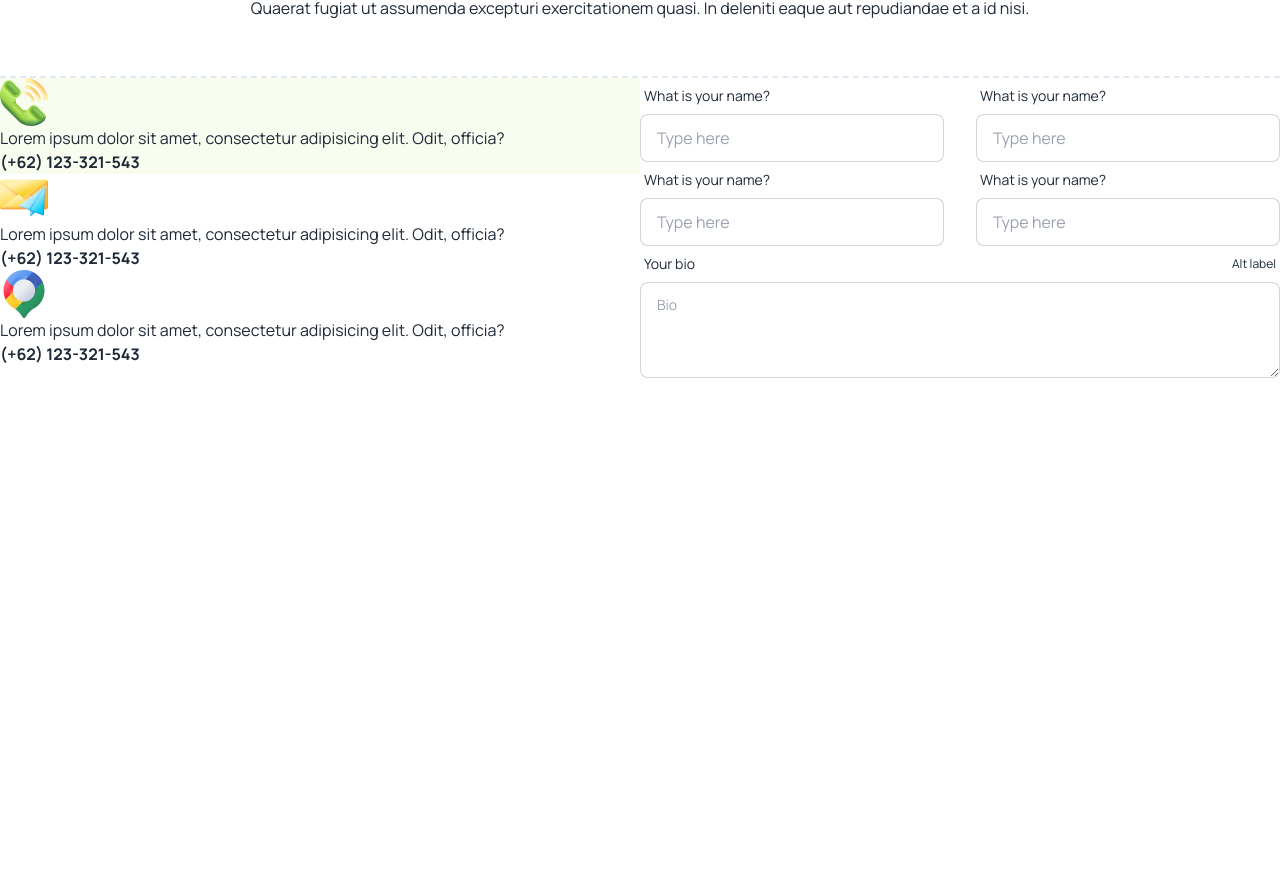
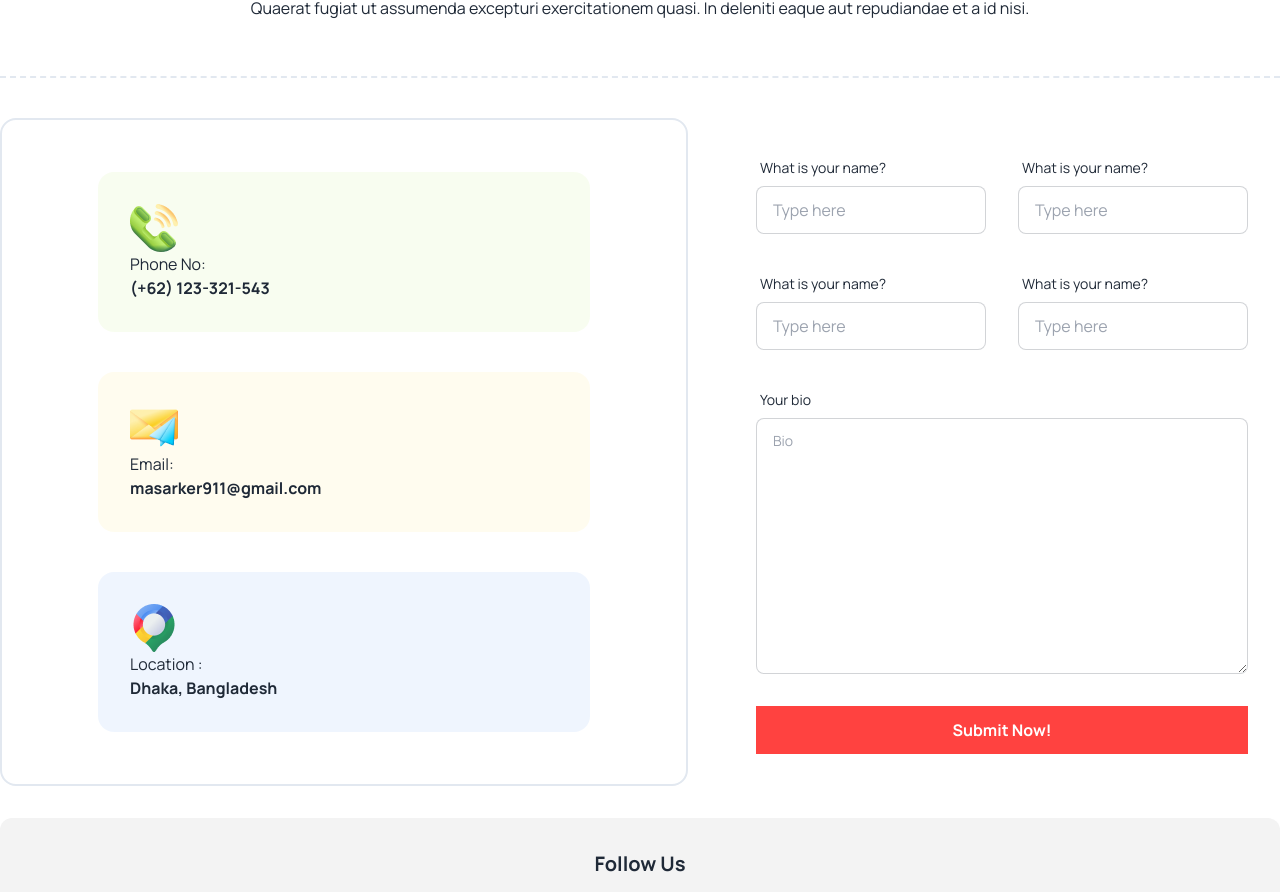
Before and after one commit to masarkerdev/responsive-hockeys-landign-page, a plain HTML site: page index.html in a window 1280 px wide. Shown: the part 5336-6228 px from the top of the page. Before the commit the page ends 5714 px from the top, so only its background shows below. Drawn offline with nearby package versions, Linux system fonts and the light colour scheme.

Commit message:
done the contact us and FAQ section and make it responsive

```diff
--- a/index.html
+++ b/index.html
@@ -19,7 +19,7 @@
   </style>
 </head>
 
-<body class="font">
+<body class="font lg:p-0 p-4">
   <header>
     <!-- nav bar started here -->
     <div class="navbar bg-base-100 container mx-auto">
@@ -107,7 +107,8 @@
     <div class="relative">
       <div class="bg-gray-950 text-white absolute lg:bottom-20 lg:right-20 lg:w-1/3 px-4 py-5 lg:p-8 rounded-2xl">
         <h3 class="text-white lg:text-2xl text-xl text-center lg:text-left">Meet all the heroes from the field</h3>
-        <p class="text-base text-stone-300 mt-3 text-center lg:text-left">Lorem ipsum dolor sit amet consectetur adipisicing elit. Impedit at, labore mollitia sunt reiciendis hic
+        <p class="text-base text-stone-300 mt-3 text-center lg:text-left">Lorem ipsum dolor sit amet consectetur
+          adipisicing elit. Impedit at, labore mollitia sunt reiciendis hic
           minus, id obcaecati voluptatem quo accusantium repudiandae earum harum atque enim. Optio temporibus odio
           labore?</p>
 
@@ -123,8 +124,9 @@
       <div class="text-center">
         <!-- dash line start here -->
         <div class="border-dashed border-y-2 border-slate-200">
-          <h1 class="text-5xl font-bold mt-8">Hello there</h1>
-          <p class="py-6 mb-8">Provident cupiditate voluptatem et <br> Quaerat fugiat ut assumenda excepturi exercitationem
+          <h1 class="lg:text-5xl text-3xl font-bold mt-8">Hello there</h1>
+          <p class="py-6 mb-8">Provident cupiditate voluptatem et <br> Quaerat fugiat ut assumenda excepturi
+            exercitationem
             quasi. In deleniti eaque aut repudiandae et a id nisi.</p>
         </div>
       </div>
@@ -137,7 +139,7 @@
         </div>
         <div class="text-center">
           <div class="radial-progress" style="--value:95;" role="progressbar">95%</div>
-          <h4 class="mt-3 text-xl font-bold" >Experienced Coach</h4>
+          <h4 class="mt-3 text-xl font-bold">Experienced Coach</h4>
           <p>this is paragraoh</p>
         </div>
         <div class="text-center">
@@ -159,13 +161,14 @@
         <div class="text-center ">
           <div class="border-dashed border-y-2 border-slate-200">
             <h1 class="lg:text-5xl text-3xl font-bold mt-8">Program Sections</h1>
-            <p class="py-6 mb-8">Provident cupiditate voluptatem et in. Quaerat fugiat ut assumenda excepturi exercitationem
+            <p class="py-6 mb-8">Provident cupiditate voluptatem et in. Quaerat fugiat ut assumenda excepturi
+              exercitationem
               quasi. In deleniti eaque aut repudiandae et a id nisi.</p>
           </div>
         </div>
         <!-- dash line end here -->
 
-        <div class="lg:flex lg:gap-7 mt-12" >
+        <div class="lg:flex lg:gap-7 mt-12">
           <!-- This is First Box -->
           <div class="bg-cover bg-center flex-1 lg:h-96 rounded-2xl" style="background-image:url(./images/2.png)">
             <div
@@ -185,7 +188,8 @@
             </div>
           </div>
           <!-- this is Second box -->
-           <div class="bg-cover bg-center flex-1 lg:h-96 rounded-2xl lg:mt-0 mt-6" style="background-image:url(./images/2.png)">
+          <div class="bg-cover bg-center flex-1 lg:h-96 rounded-2xl lg:mt-0 mt-6"
+            style="background-image:url(./images/2.png)">
             <div
               class="bg-black-600/30 backdrop-brightness-75 text-left p-8 lg:pl-20 lg:pr-3 h-full rounded-2xl gap-y-5  flex justify-center flex-col">
               <h1 class="text-3xl text-white">
@@ -206,7 +210,8 @@
         <!-- third Box start here -->
 
         <div class="bg-cover bg-center h-96 mt-8 rounded-2xl" style="background-image:url(./images/4.png)">
-          <div class="bg-black-600/30 backdrop-brightness-75 text-left p-8 lg:pl-20 lg:pr-3 h-full rounded-2xl gap-y-5  flex justify-center flex-col">
+          <div
+            class="bg-black-600/30 backdrop-brightness-75 text-left p-8 lg:pl-20 lg:pr-3 h-full rounded-2xl gap-y-5  flex justify-center flex-col">
             <h1 class="text-3xl text-white">
               Professional Program
             </h1>
@@ -227,15 +232,17 @@
         <div class="text-center">
           <!-- dash line start here -->
           <div class="border-dashed border-y-2 border-slate-200">
-          <h1 class="text-5xl font-bold mt-8">Our New Products</h1>
-          <p class="py-6 mb-8">Provident cupiditate voluptatem et <br> Quaerat fugiat ut assumenda excepturi exercitationem
+            <h1 class="lg:text-5xl text-3xl font-bold mt-8">Our New Products</h1>
+            <p class="py-6 mb-8">Provident cupiditate voluptatem et <br> Quaerat fugiat ut assumenda excepturi
+              exercitationem
               quasi. In deleniti eaque aut repudiandae et a id nisi.</p>
           </div>
         </div>
         <!-- Product List start here -->
         <div class="lg:flex lg:gap-4 mt-12  ">
           <!-- first Product -->
-        <div class="lg:flex lg:items-center border-solid border-2 border-slate-200 lg:px-8 px-3     lg:py-8 py-3 rounded-2xl mb-5 lg:mb-0">
+          <div
+            class="lg:flex lg:items-center border-solid border-2 border-slate-200 lg:px-8 px-3     lg:py-8 py-3 rounded-2xl mb-5 lg:mb-0">
             <div class="lg:w-2/3 w-full">
               <img src="./images/5.png" alt="" class=" w-full h-96 lg:h-auto lg:w-auto mb-4">
             </div>
@@ -247,7 +254,8 @@
                 <li class="list-none"><i class="fa-regular fa-heart"></i>&nbsp;&nbsp;200</li>
               </div>
               <h4 class="text-black font-bold text-xl">World Cup Flags Football</h4>
-                  <p>Lorem ipsum dolor sit amet consectetur adipisicing elit. Eaque doloremque dicta sit magni nisi consequuntur reprehenderit adipisci tempora eligendi doloribus!</p>
+              <p>Lorem ipsum dolor sit amet consectetur adipisicing elit. Eaque doloremque dicta sit magni nisi
+                consequuntur reprehenderit adipisci tempora eligendi doloribus!</p>
               <!-- price div start here -->
               <div class="lg:flex gap-2">
                 <h3 class=" text-orange-500 font-bold text-xl">Price - $22.00</h3>
@@ -257,7 +265,8 @@
           </div>
           <!-- second product -->
 
-          <div class="lg:flex lg:items-center border-solid border-2 border-slate-200 lg:px-8 px-3 lg:py-8 py-3 rounded-2xl">
+          <div
+            class="lg:flex lg:items-center border-solid border-2 border-slate-200 lg:px-8 px-3 lg:py-8 py-3 rounded-2xl">
             <div class="lg:w-2/3 w-full">
               <img src="./images/6.png" alt="" class=" w-full h-96 lg:h-auto lg:w-auto mb-4">
             </div>
@@ -269,7 +278,8 @@
                 <li class="list-none"><i class="fa-regular fa-heart"></i>&nbsp;&nbsp;200</li>
               </div>
               <h4 class="text-black font-bold text-xl">World Cup Flags Football</h4>
-                  <p>Lorem ipsum dolor sit amet consectetur adipisicing elit. Eaque doloremque dicta sit magni nisi consequuntur reprehenderit adipisci tempora eligendi doloribus!</p>
+              <p>Lorem ipsum dolor sit amet consectetur adipisicing elit. Eaque doloremque dicta sit magni nisi
+                consequuntur reprehenderit adipisci tempora eligendi doloribus!</p>
               <!-- price div start here -->
               <div class="lg:flex gap-2">
                 <h3 class=" text-orange-500 font-bold text-xl">Price - $22.00</h3>
@@ -285,7 +295,8 @@
         <!-- Prdocut second row here -->
         <div class="lg:flex lg:gap-4 mt-4  ">
           <!-- first Product -->
-  <div class="lg:flex lg:items-center border-solid border-2 border-slate-200 lg:px-8 px-3     lg:py-8 py-3 rounded-2xl mb-5 lg:mb-0">
+          <div
+            class="lg:flex lg:items-center border-solid border-2 border-slate-200 lg:px-8 px-3     lg:py-8 py-3 rounded-2xl mb-5 lg:mb-0">
             <div class="lg:w-2/3 w-full">
               <img src="./images/7.png" alt="" class=" w-full h-96 lg:h-auto lg:w-auto mb-4">
             </div>
@@ -297,7 +308,8 @@
                 <li class="list-none"><i class="fa-regular fa-heart"></i>&nbsp;&nbsp;200</li>
               </div>
               <h4 class="text-black font-bold text-xl">World Cup Flags Football</h4>
-            <p>Lorem ipsum dolor sit amet consectetur adipisicing elit. Eaque doloremque dicta sit magni nisi consequuntur reprehenderit adipisci tempora eligendi doloribus!</p>
+              <p>Lorem ipsum dolor sit amet consectetur adipisicing elit. Eaque doloremque dicta sit magni nisi
+                consequuntur reprehenderit adipisci tempora eligendi doloribus!</p>
               <!-- price div start here -->
               <div class="lg:flex gap-2">
                 <h3 class=" text-orange-500 font-bold text-xl">Price - $22.00</h3>
@@ -307,7 +319,8 @@
           </div>
           <!-- second product -->
 
-    <div class="lg:flex lg:items-center border-solid border-2 border-slate-200 lg:px-8 px-3 lg:py-8 py-3 rounded-2xl">
+          <div
+            class="lg:flex lg:items-center border-solid border-2 border-slate-200 lg:px-8 px-3 lg:py-8 py-3 rounded-2xl">
             <div class="lg:w-2/3 w-full">
               <img src="./images/8.png" alt="" class=" w-full h-96 lg:h-auto lg:w-auto mb-4">
             </div>
@@ -319,7 +332,8 @@
                 <li class="list-none"><i class="fa-regular fa-heart"></i>&nbsp;&nbsp;200</li>
               </div>
               <h4 class="text-black font-bold text-xl">World Cup Flags Football</h4>
-            <p>Lorem ipsum dolor sit amet consectetur adipisicing elit. Eaque doloremque dicta sit magni nisi consequuntur reprehenderit adipisci tempora eligendi doloribus!</p>
+              <p>Lorem ipsum dolor sit amet consectetur adipisicing elit. Eaque doloremque dicta sit magni nisi
+                consequuntur reprehenderit adipisci tempora eligendi doloribus!</p>
               <!-- price div start here -->
               <div class="lg:flex gap-2">
                 <h3 class=" text-orange-500 font-bold text-xl">Price - $22.00</h3>
@@ -332,7 +346,8 @@
         <!-- product thrid row -->
         <div class="lg:flex lg:gap-4 mt-4  ">
           <!-- first Product -->
-  <div class="lg:flex lg:items-center border-solid border-2 border-slate-200 lg:px-8 px-3     lg:py-8 py-3 rounded-2xl mb-5 lg:mb-0">
+          <div
+            class="lg:flex lg:items-center border-solid border-2 border-slate-200 lg:px-8 px-3     lg:py-8 py-3 rounded-2xl mb-5 lg:mb-0">
             <div class="lg:w-2/3 w-full">
               <img src="./images/9.png" alt="" class=" w-full h-96 lg:h-auto lg:w-auto mb-4">
             </div>
@@ -344,7 +359,8 @@
                 <li class="list-none"><i class="fa-regular fa-heart"></i>&nbsp;&nbsp;200</li>
               </div>
               <h4 class="text-black font-bold text-xl">World Cup Flags Football</h4>
-            <p>Lorem ipsum dolor sit amet consectetur adipisicing elit. Eaque doloremque dicta sit magni nisi consequuntur reprehenderit adipisci tempora eligendi doloribus!</p>
+              <p>Lorem ipsum dolor sit amet consectetur adipisicing elit. Eaque doloremque dicta sit magni nisi
+                consequuntur reprehenderit adipisci tempora eligendi doloribus!</p>
               <!-- price div start here -->
               <div class="lg:flex gap-2">
                 <h3 class=" text-orange-500 font-bold text-xl">Price - $22.00</h3>
@@ -354,7 +370,8 @@
           </div>
           <!-- second product -->
 
-    <div class="lg:flex lg:items-center border-solid border-2 border-slate-200 lg:px-8 px-3 lg:py-8 py-3 rounded-2xl">
+          <div
+            class="lg:flex lg:items-center border-solid border-2 border-slate-200 lg:px-8 px-3 lg:py-8 py-3 rounded-2xl">
             <div class="lg:w-2/3 w-full">
               <img src="./images/10.png" alt="" class=" w-full h-96 lg:h-auto lg:w-auto mb-4">
             </div>
@@ -366,7 +383,8 @@
                 <li class="list-none"><i class="fa-regular fa-heart"></i>&nbsp;&nbsp;200</li>
               </div>
               <h4 class="text-black font-bold text-xl">World Cup Flags Football</h4>
-            <p>Lorem ipsum dolor sit amet consectetur adipisicing elit. Eaque doloremque dicta sit magni nisi consequuntur reprehenderit adipisci tempora eligendi doloribus!</p>
+              <p>Lorem ipsum dolor sit amet consectetur adipisicing elit. Eaque doloremque dicta sit magni nisi
+                consequuntur reprehenderit adipisci tempora eligendi doloribus!</p>
               <!-- price div start here -->
               <div class="lg:flex gap-2">
                 <h3 class=" text-orange-500 font-bold text-xl">Price - $22.00</h3>
@@ -383,15 +401,17 @@
       <div class="mt-32">
         <div class="text-center">
           <div class="border-dashed border-y-2 border-slate-200">
-        <h1 class="text-5xl font-bold mt-8">Clients Question</h1>
-        <p class="py-6 mb-8">Provident cupiditate voluptatem et <br> Quaerat fugiat ut assumenda excepturi exercitationem
+            <h1 class="lg:text-5xl text-3xl font-bold mt-8">Clients Question</h1>
+            <p class="py-6 mb-8">Provident cupiditate voluptatem et <br> Quaerat fugiat ut assumenda excepturi
+              exercitationem
               quasi. In deleniti eaque aut repudiandae et a id nisi.</p>
           </div>
         </div>
       </div>
 
       <!-- faq questions div -->
-<div class="lg:flex gap-16 lg:items-center border-solid border-2 border-slate-200 lg:px-8 px-3 lg:py-8 py-3 rounded-2xl mb-5 lg:mb-0 mt-14">
+      <div
+        class="lg:flex gap-16 lg:items-center border-solid border-2 border-slate-200 lg:px-8 px-3 lg:py-8 py-3 rounded-2xl mb-5 lg:mb-0 mt-14">
         <!-- left side -->
         <div class="flex-1">
           <img src="./images/11.png" alt="" class="lg:w-full w-full">
@@ -464,77 +484,92 @@
       <div class="mt-32">
         <div class="text-center">
           <div class="border-dashed border-y-2 border-slate-200">
-        <h1 class="text-5xl font-bold mt-8">Get In touch</h1>
-        <p class="py-6 mb-8">Provident cupiditate voluptatem et <br> Quaerat fugiat ut assumenda excepturi exercitationem
+            <h1 class="lg:text-5xl text-3xl font-bold mt-8">Get In touch</h1>
+            <p class="py-6 mb-8">Provident cupiditate voluptatem et <br> Quaerat fugiat ut assumenda excepturi
+              exercitationem
               quasi. In deleniti eaque aut repudiandae et a id nisi.</p>
           </div>
         </div>
       </div>
       <!-- get in touch colomns start here -->
-  <div class="flex">
+      <div class="lg:flex mt-10 gap-9">
         <!-- left side  -->
-      <div class="lg:flex flex-col flex-1">
-          <div class="bg-[#BCED6D1A]">
+        <div
+          class="lg:flex flex-col flex-1 items-center justify-center space-y-10 lg:px-24 px-6 py-5 border-solid border-2 border-slate-200 rounded-2xl">
+          <div class="bg-[#BCED6D1A] p-8 rounded-2xl w-full">
             <img src="./images/Group 1171275317.png" alt="">
-            <p>Lorem ipsum dolor sit amet, consectetur adipisicing elit. Odit, officia?</p>
+            <p>Phone No:</p>
             <h4 class="font-bold">(+62) 123-321-543</h4>
           </div>
-          <div>
+          <div class="bg-[#FDDD5F1A] p-8 rounded-2xl w-full">
             <img src="./images/Group 1171275318.png" alt="">
-            <p>Lorem ipsum dolor sit amet, consectetur adipisicing elit. Odit, officia?</p>
-            <h4 class="font-bold">(+62) 123-321-543</h4>
+            <p>Email:</p>
+            <h4 class="font-bold">masarker911@gmail.com</h4>
           </div>
-          <div>
+          <div class="bg-[#629CF31A] p-8 rounded-2xl w-full">
             <img src="./images/Group 1171275321.png" alt="">
-            <p>Lorem ipsum dolor sit amet, consectetur adipisicing elit. Odit, officia?</p>
-            <h4 class="font-bold">(+62) 123-321-543</h4>
+            <p>Location :</p>
+            <h4 class="font-bold">Dhaka, Bangladesh</h4>
           </div>
         </div>
         <!-- CONTACT FORM START HERE -->
-      <div class="flex-1">
+
+        <div class="flex-1 lg:p-8 lg:space-y-8 space-y-4">
           <!-- NAME ROW -->
-        <div class="flex gap-x-8">
-          <label class="form-control w-full max-w-xs">
+          <div class="flex lg:gap-8 gap-3 mt-8 lg:mt-0">
+            <label class="form-control lg:w-1/2 ">
               <div class="label">
                 <span class="label-text">What is your name?</span>
               </div>
-            <input type="text" placeholder="Type here" class="input input-bordered w-full max-w-xs" />
+              <input type="text" placeholder="Type here" class="input input-bordered w-full " />
             </label>
-          <label class="form-control w-full max-w-xs">
+            <label class="form-control lg:w-1/2">
               <div class="label">
                 <span class="label-text">What is your name?</span>
               </div>
-            <input type="text" placeholder="Type here" class="input input-bordered w-full max-w-xs" />
+              <input type="text" placeholder="Type here" class="input input-bordered w-full" />
             </label>
           </div>
           <!-- second row -->
-        <div class="flex gap-8">
-          <label class="form-control w-full max-w-xs">
+          <div class="flex lg:gap-8 gap-3">
+            <label class="form-control lg:w-1/2">
               <div class="label">
                 <span class="label-text">What is your name?</span>
               </div>
-            <input type="text" placeholder="Type here" class="input input-bordered w-full max-w-xs" />
+              <input type="text" placeholder="Type here" class="input input-bordered w-full" />
             </label>
-          <label class="form-control w-full max-w-xs">
+            <label class="form-control lg:w-1/2">
               <div class="label">
                 <span class="label-text">What is your name?</span>
               </div>
-            <input type="text" placeholder="Type here" class="input input-bordered w-full max-w-xs" />
+              <input type="text" placeholder="Type here" class="input input-bordered w-full" />
             </label>
           </div>
 
           <!-- text area -->
-        <label class="form-control">
+          <label class="form-control w-full">
             <div class="label">
               <span class="label-text">Your bio</span>
-            <span class="label-text-alt">Alt label</span>
             </div>
-          <textarea class="textarea textarea-bordered h-24" placeholder="Bio"></textarea>
+            <textarea class="textarea textarea-bordered lg:h-64 h-40" placeholder="Bio"></textarea>
           </label>
+          <button class="text-white bg-[#FF4240] text-center font-bold w-full py-3 mt-8 "> Submit Now!</button>
+
         </div>
 
       </div>
 
+      <!-- Follow us Section Start here -->
+      <div class="text-center bg-[#1313180D] p-8 mt-8 rounded-xl">
+        <h4 class="font-bold text-xl pb-4">Follow Us</h4>
+        <div class=" flex flex-row gap-4 justify-center">
+          <li class="list-none"><i class="fa-brands fa-facebook-f"></i></li>
+          <li class="list-none"><i class="fa-brands fa-twitter"></i></li>
+          <li class="list-none"><i class="fa-brands fa-instagram"></i></li>
+          <li class="list-none"><i class="fa-brands fa-github"></i></li>
+        </div>
+
+      </div>
   </main>
 
 
```
Lines whose indentation alone changed are shown as unchanged.
